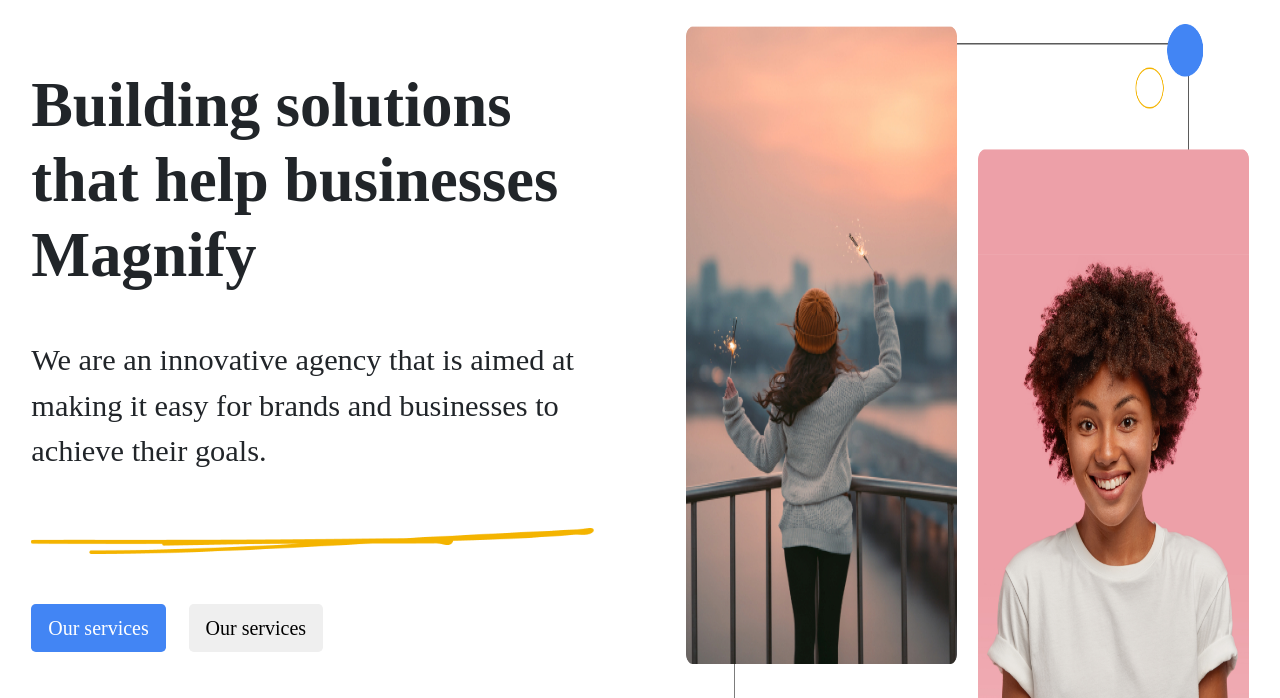
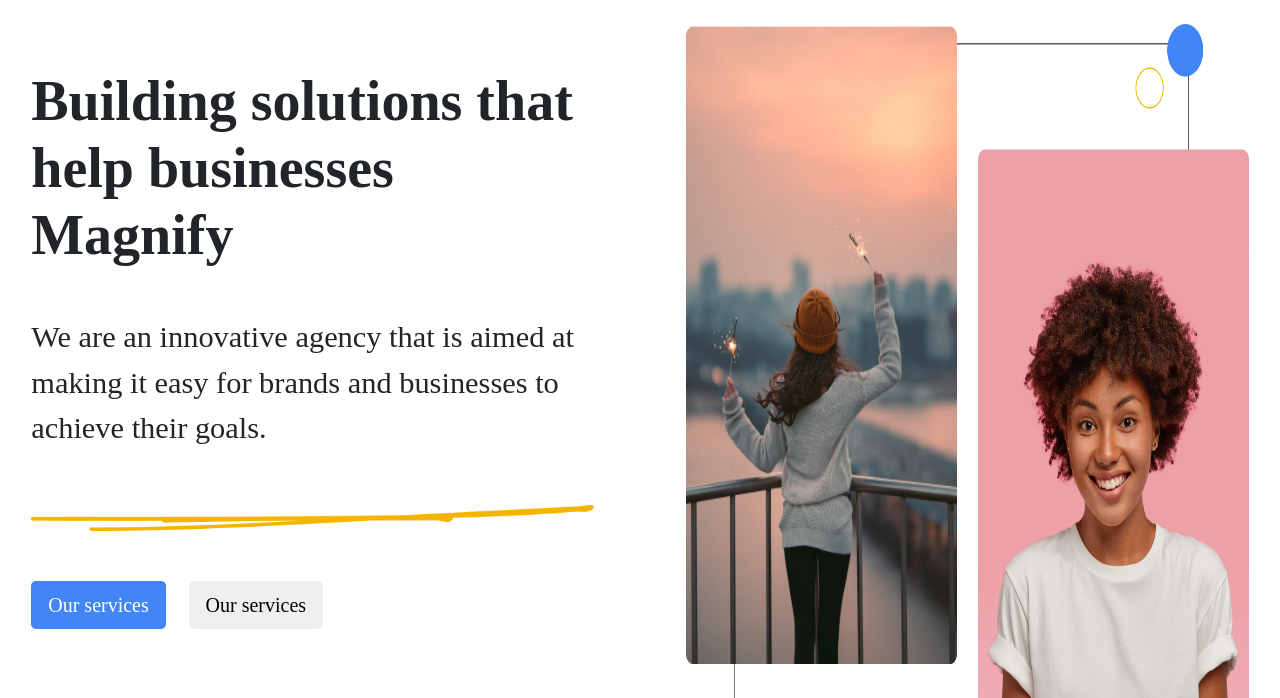
Before and after one commit to abosedeyahyah/magnital, a plain HTML site: page index.html in a window 1280 px wide. Shown: the part 102-800 px from the top of the page. Drawn offline with nearby package versions, Linux system fonts and the light colour scheme.

Commit message:
Update styles.css

```diff
--- a/styles.css
+++ b/styles.css
@@ -15,7 +15,7 @@ body {
 
 h1 {
 
-    font-size: 3.9rem;
+    font-size: 3.5rem;
     font-weight: bold;
     margin-top: 7%;
     padding: 3% 5%;
```
